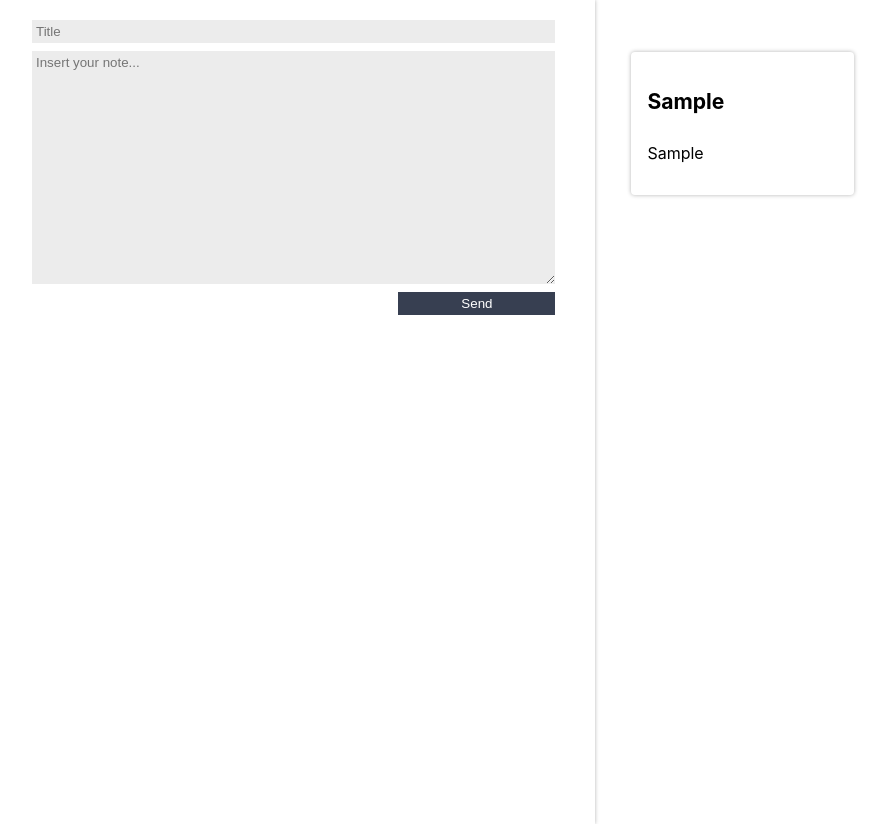
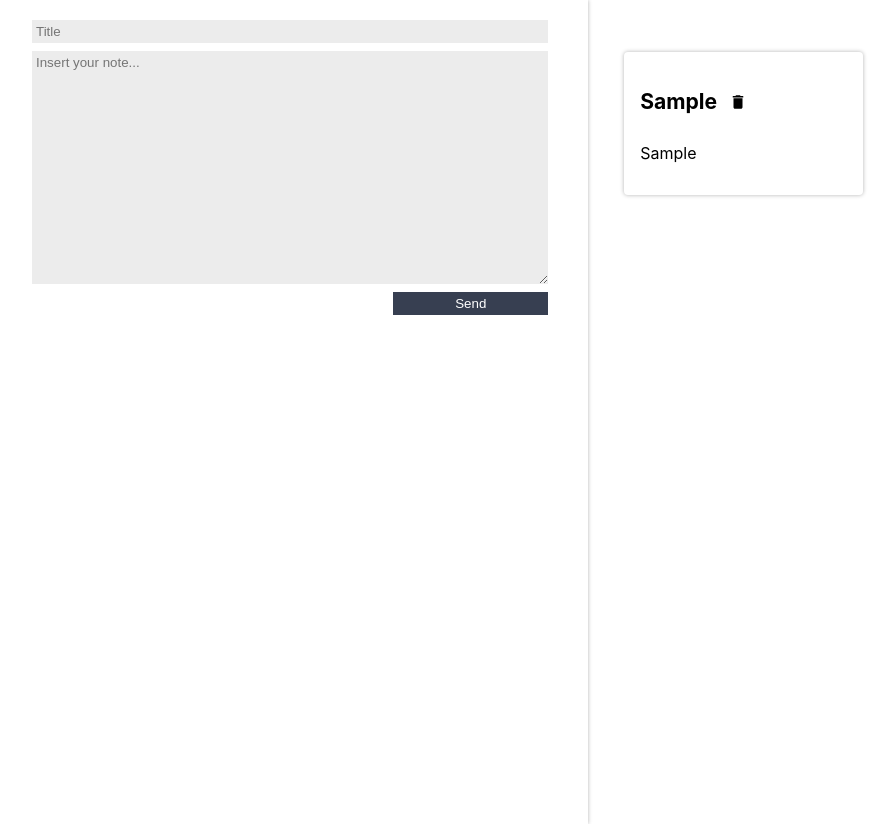
Before and after one commit to taironcoelho/notes-app, a React (Create React App) app: page / in a window 1280 px wide. Both pictures are taken after typing "Sample", "Sample" into the empty fields and a click on the button "Send". Shown: the whole page, without its empty margins (8-904 px from the left). Built offline with nearby package versions, Linux system fonts and the light colour scheme.

Commit message:
Add delete icon in NoteCard

```diff
--- a/src/components/NoteCard/NoteCard.jsx
+++ b/src/components/NoteCard/NoteCard.jsx
@@ -1,4 +1,5 @@
 import React, {Component} from 'react';
+import {ReactComponent as DeleteIconSVG} from '../../assets/images/delete-icon.svg';
 import './style.scss';
 class NoteCard extends Component {
   render() {
@@ -6,6 +7,7 @@ class NoteCard extends Component {
       <section className="note-card">
         <header>
           <h3>{this.props.note.title}</h3>
+          <DeleteIconSVG onClick={this._deleteNote} data-testid="delete-icon" />
         </header>
         <p>{this.props.note.text}</p>
       </section>
```
Also changed, not shown: src/assets/images/delete-icon.svg (added).
